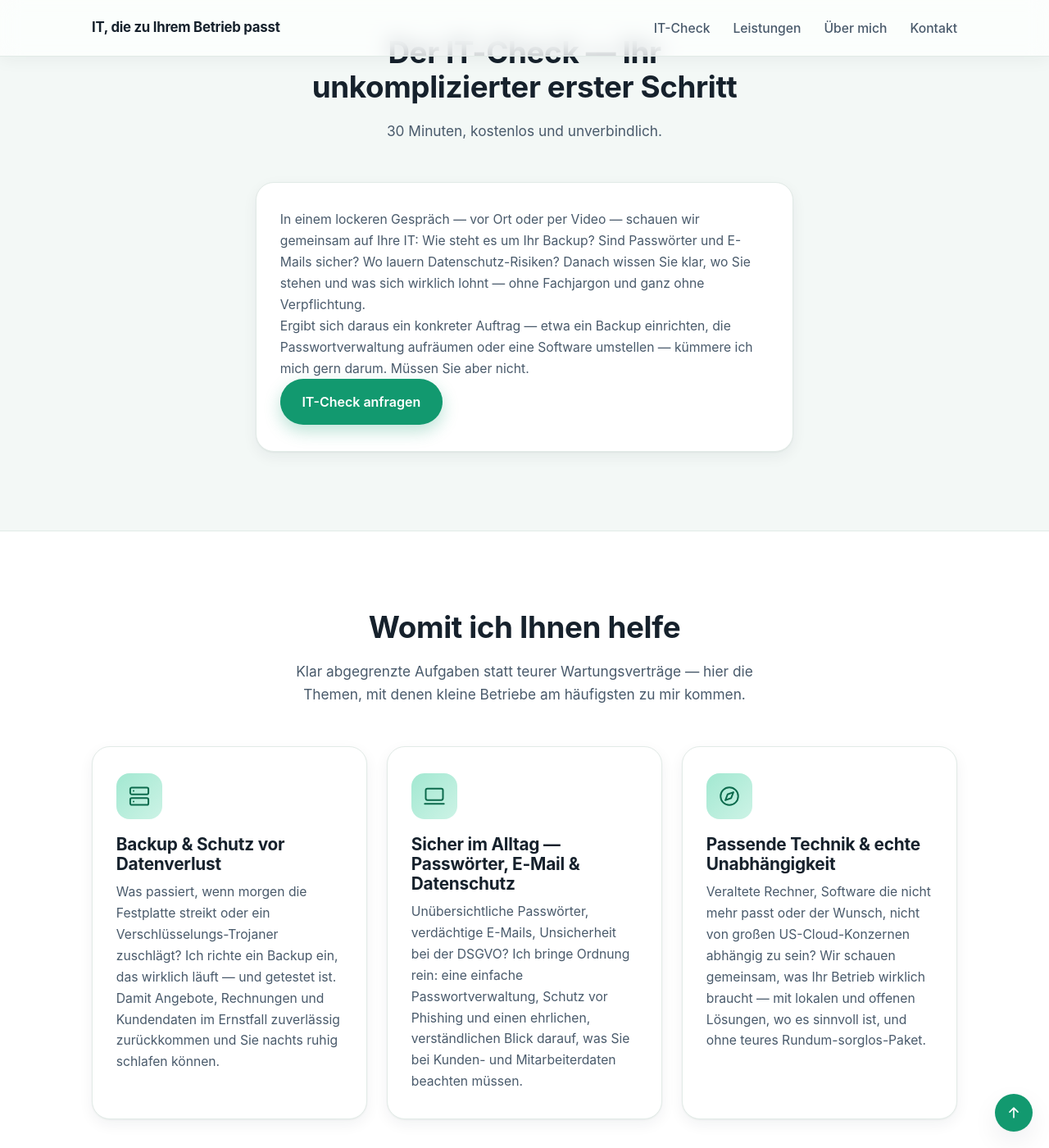
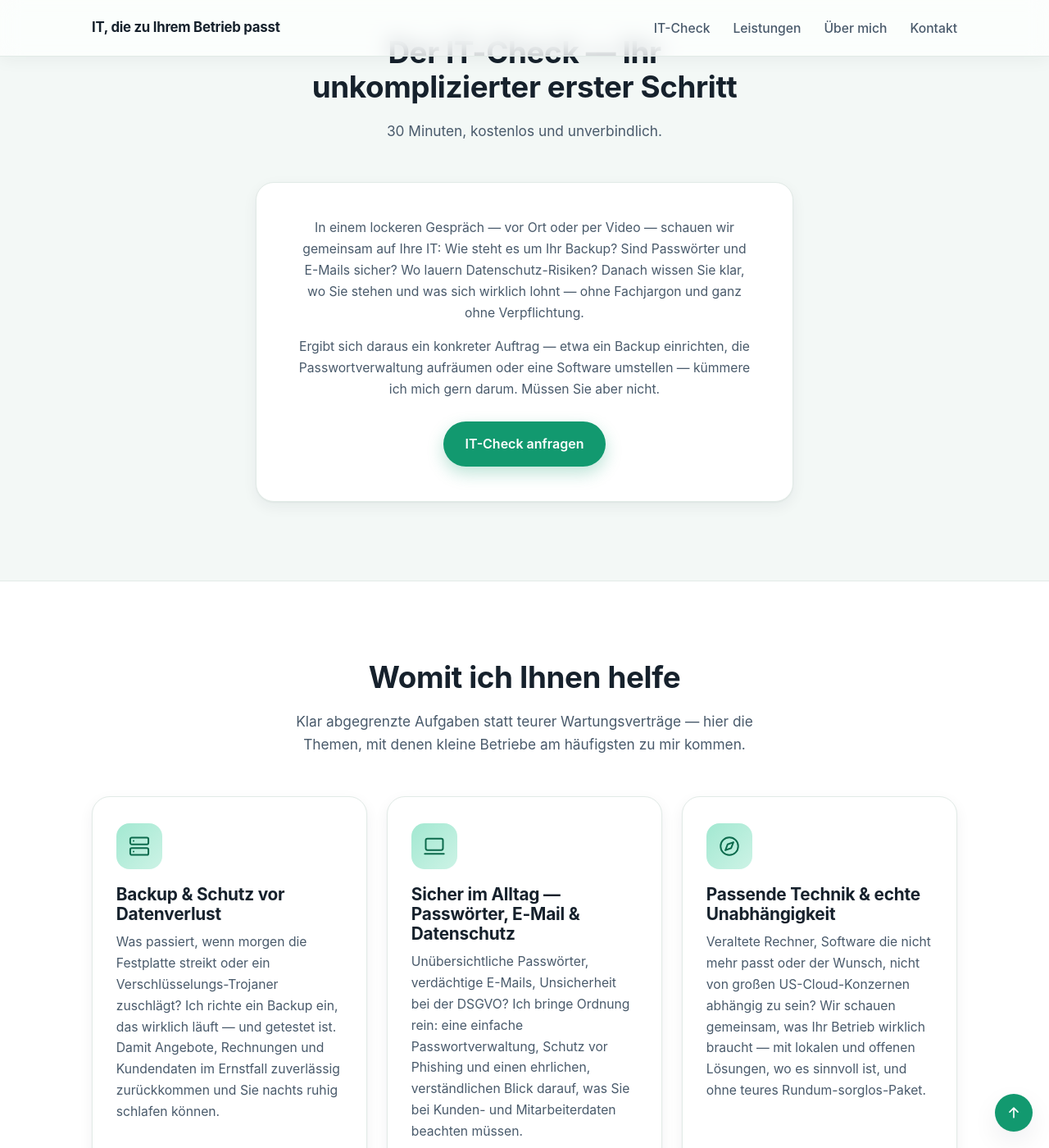
Before and after one commit to renewarnke/renewarnke.github.io, a Jekyll site: the page built from index.html, in a window 1280 px wide and 1400 px high, scrolled down 777 px. Shown: the whole window at 82% size. Built offline with Jekyll 4.4.1, drawn with Linux system fonts in a browser that asks for light colours.

Commit message:
Fix IT-Check box text formatting
The IT-Check card reused .card__text (margin: 0), so its two
paragraphs collapsed together and the button sat flush against
the text. Add a .card--cta variant with paragraph spacing, a
button gap and centered, readable text.

Co-Authored-By: Claude Opus 4.8 (1M context) <noreply@anthropic.com>

```diff
--- a/_includes/itcheck.html
+++ b/_includes/itcheck.html
@@ -5,7 +5,7 @@
       <p class="section__lead">30 Minuten, kostenlos und unverbindlich.</p>
     </div>
 
-    <article class="card">
+    <article class="card card--cta">
       <p class="card__text">
         In einem lockeren Gespräch — vor Ort oder per Video — schauen wir gemeinsam auf
         Ihre IT: Wie steht es um Ihr Backup? Sind Passwörter und E-Mails sicher? Wo lauern
--- a/assets/css/main.scss
+++ b/assets/css/main.scss
@@ -231,6 +231,13 @@ img { max-width: 100%; height: auto; display: block; }
 .card__title { font-size: 1.3rem; margin-bottom: .6rem; }
 .card__text { margin: 0; font-size: .98rem; }
 
+// --- Call-to-action card (IT-Check) ---
+.card--cta { text-align: center; padding: clamp(1.8rem, 4vw, 2.6rem); }
+.card--cta:hover { transform: none; }
+.card--cta .card__text { max-width: 56ch; margin-inline: auto; line-height: 1.65; }
+.card--cta .card__text + .card__text { margin-top: 1rem; }
+.card--cta .btn { margin-top: 1.6rem; }
+
 // --- Solution chips ---
 .chips {
   list-style: none; margin: 0; padding: 0;
```
